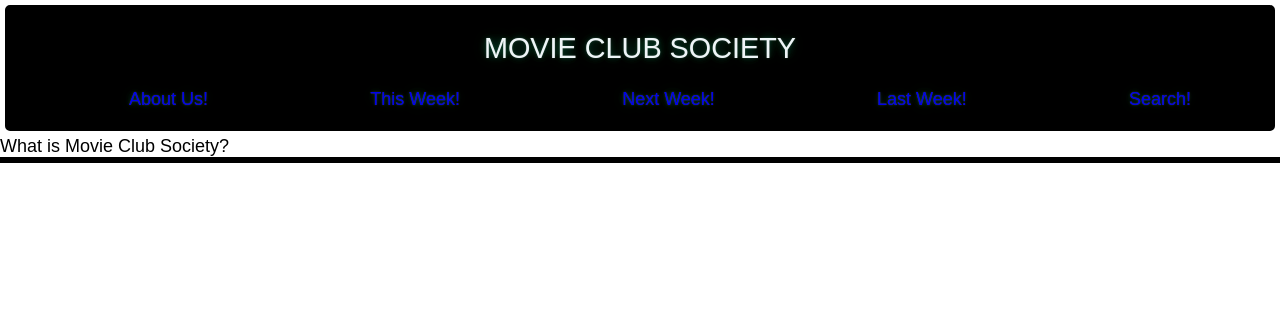
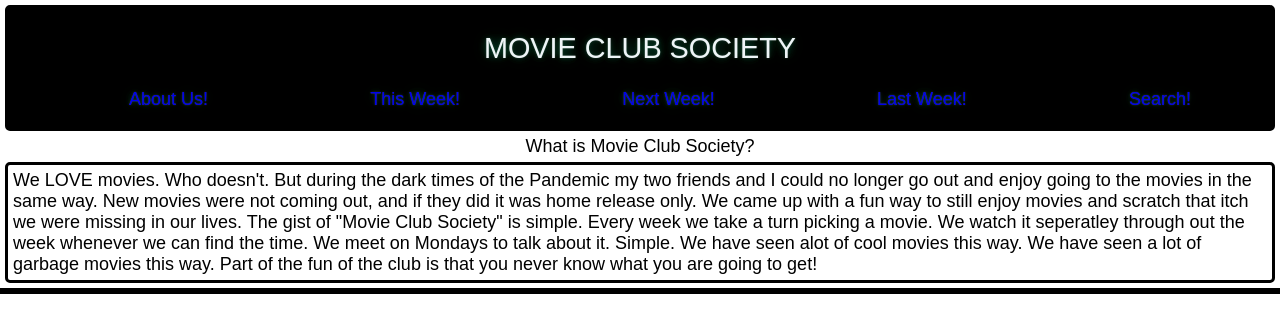
Before and after one commit to gymbundye/movieclub, a React (Create React App) app: page /AboutUs in a window 1280 px wide. Shown: the top 332 px of the page. Built offline with nearby package versions, Linux system fonts and the light colour scheme.

Commit message:
started about us styling and content

```diff
--- a/src/App.css
+++ b/src/App.css
@@ -79,3 +79,9 @@ h1, h2 {
 
 
 }
+.about{
+  margin: 5px;
+  padding: 5px;
+  border: solid;
+  border-radius: 5px;
+}
--- a/src/Components/AboutUs.jsx
+++ b/src/Components/AboutUs.jsx
@@ -7,9 +7,8 @@ function AboutUs() {
 
     <div>
 
-        <div>
-            What is Movie Club Society?
-        </div>
+        <center><div>What is Movie Club Society?</div></center>
+        <p className='about'>We LOVE movies. Who doesn't. But during the dark times of the Pandemic my two friends and I could no longer go out and enjoy going to the movies in the same way. New movies were not coming out, and if they did it was home release only.  We came up with a fun way to still enjoy movies and scratch that itch we were missing in  our lives. The gist of "Movie Club Society" is simple. Every week we take a turn picking a movie. We watch it seperatley through out the week whenever we can find the time. We meet on Mondays to talk about it. Simple. We have seen alot of cool movies this way. We have seen a lot of garbage movies this way. Part of the fun of the club is that you never know what you are going to get! </p>
 
 
     <Footer/>
```
